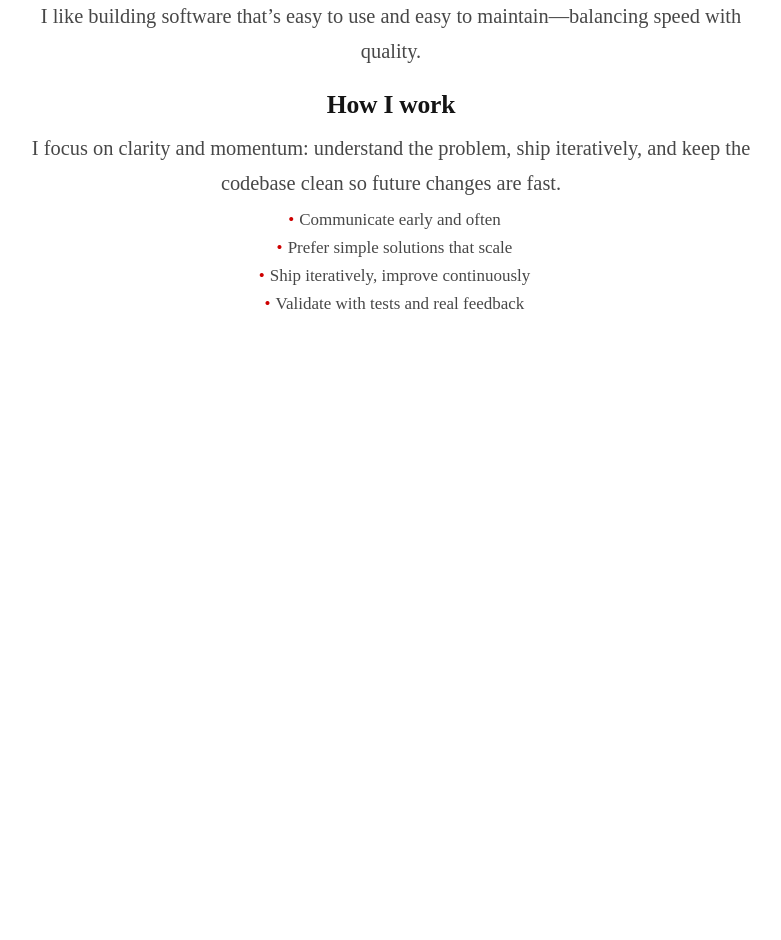
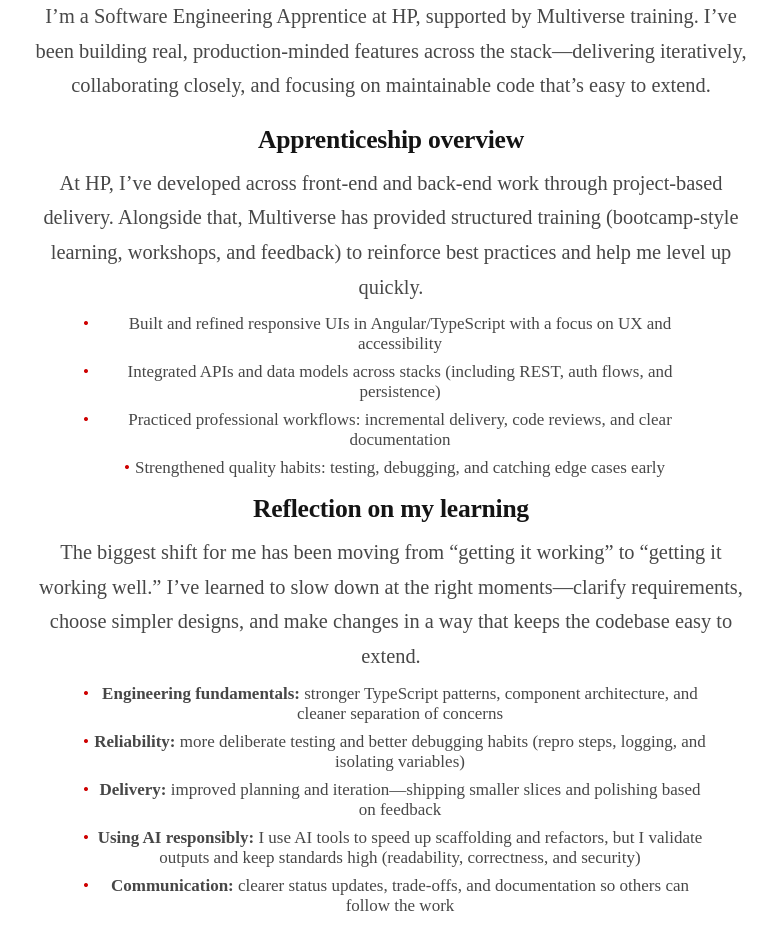
Before and after one commit to luisflores09/My-Portfolio, an Angular app: page /about in a window 1280 px wide. Shown: the part 220-1160 px from the top of the page, without its empty margins (249-1030 px from the left). Before the commit the page ends 800 px from the top, so only its background shows below. Built offline with nearby package versions, Linux system fonts and the light colour scheme.

Commit message:
updated about me page

```diff
--- a/src/app/pages/about/about-page.component.html
+++ b/src/app/pages/about/about-page.component.html
@@ -1,23 +1,57 @@
 <main class="page prose">
   <section class="hero">
     <p class="kicker">About</p>
-    <h1>Curious, product-minded, and detail-oriented.</h1>
+    <h1>Learning fast, shipping iteratively.</h1>
     <p class="lead">
-      I like building software that’s easy to use and easy to maintain—balancing speed with quality.
+      I’m a Software Engineering Apprentice at HP, supported by Multiverse training. I’ve been building
+      real, production-minded features across the stack—delivering iteratively, collaborating closely,
+      and focusing on maintainable code that’s easy to extend.
     </p>
   </section>
 
   <section class="section">
-    <h2>How I work</h2>
+    <h2>Apprenticeship overview</h2>
     <p>
-      I focus on clarity and momentum: understand the problem, ship iteratively, and keep the codebase
-      clean so future changes are fast.
+			At HP, I’ve developed across front-end and back-end work through project-based delivery.
+			Alongside that, Multiverse has provided structured training (bootcamp-style learning, workshops,
+			and feedback) to reinforce best practices and help me level up quickly.
     </p>
     <ul>
-      <li>Communicate early and often</li>
-      <li>Prefer simple solutions that scale</li>
-      <li>Ship iteratively, improve continuously</li>
-      <li>Validate with tests and real feedback</li>
+      <li>Built and refined responsive UIs in Angular/TypeScript with a focus on UX and accessibility</li>
+      <li>Integrated APIs and data models across stacks (including REST, auth flows, and persistence)</li>
+      <li>Practiced professional workflows: incremental delivery, code reviews, and clear documentation</li>
+      <li>Strengthened quality habits: testing, debugging, and catching edge cases early</li>
+    </ul>
+  </section>
+
+  <section class="section">
+    <h2>Reflection on my learning</h2>
+    <p>
+      The biggest shift for me has been moving from “getting it working” to “getting it working well.”
+      I’ve learned to slow down at the right moments—clarify requirements, choose simpler designs, and
+      make changes in a way that keeps the codebase easy to extend.
+    </p>
+    <ul>
+      <li>
+        <strong>Engineering fundamentals:</strong> stronger TypeScript patterns, component architecture,
+        and cleaner separation of concerns
+      </li>
+      <li>
+        <strong>Reliability:</strong> more deliberate testing and better debugging habits (repro steps,
+        logging, and isolating variables)
+      </li>
+      <li>
+        <strong>Delivery:</strong> improved planning and iteration—shipping smaller slices and polishing
+        based on feedback
+      </li>
+      <li>
+        <strong>Using AI responsibly:</strong> I use AI tools to speed up scaffolding and refactors, but I
+        validate outputs and keep standards high (readability, correctness, and security)
+      </li>
+      <li>
+        <strong>Communication:</strong> clearer status updates, trade-offs, and documentation so others
+        can follow the work
+      </li>
     </ul>
   </section>
 </main>
```
